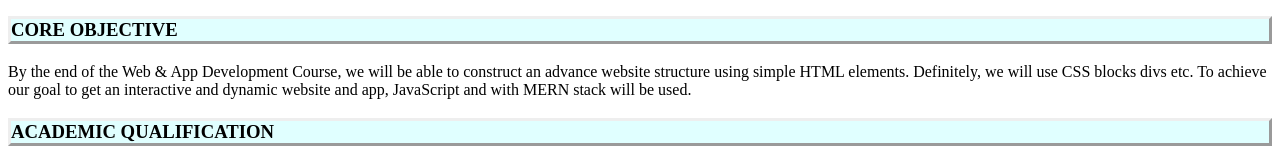
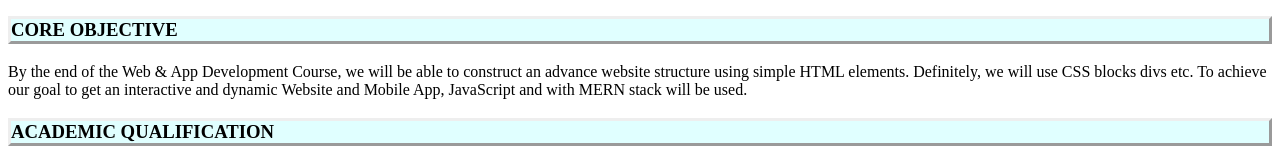
Before and after one commit to irfannhmp/CV-in-HTML-without-CSS, a plain HTML site: page CV-in-HTML-without-CSS.html in a window 1280 px wide. Shown: the part 412-565 px from the top of the page. Drawn offline with Linux system fonts and the light colour scheme.

Commit message:
CV in HTML without using CSS

```diff
--- a/CV-in-HTML-without-CSS.html
+++ b/CV-in-HTML-without-CSS.html
@@ -46,7 +46,7 @@
         <h3 style="background-color:lightcyan;border:outset;">CORE OBJECTIVE</h3>
         <p>By the end of the Web & App Development Course, we will be able to construct an advance website structure using simple HTML elements.
             Definitely, we will use CSS blocks divs etc.
-            To achieve our goal to get an interactive and dynamic website and app, JavaScript and with MERN stack will be used.
+            To achieve our goal to get an interactive and dynamic Website and Mobile App, JavaScript and with MERN stack will be used.
 
         </p>
 
```
